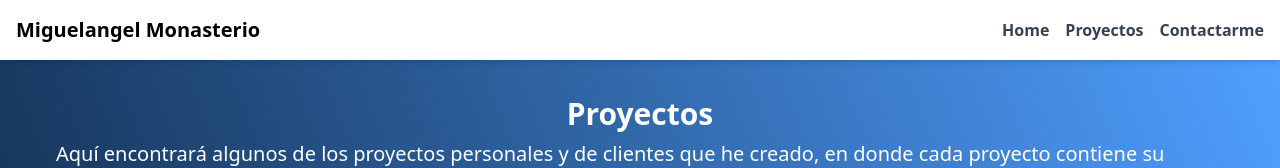
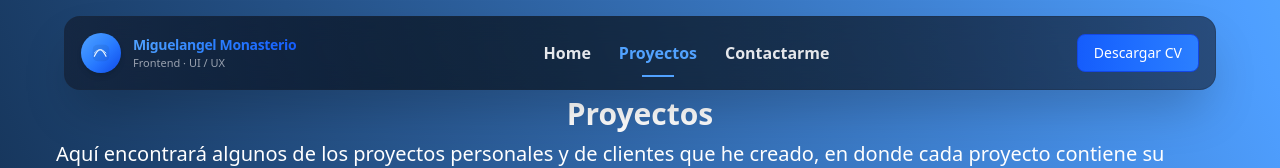
Before and after one commit to M11gueeL/Portfolio, a React (Vite) app: page /projects in a window 1280 px wide. Shown: the top 168 px of the page. Built offline with nearby package versions, Linux system fonts and the light colour scheme.

Commit message:
modernizacion del header

```diff
--- a/src/Layouts/Header.jsx
+++ b/src/Layouts/Header.jsx
@@ -1,31 +1,146 @@
-import { Link } from 'react-router-dom';
-import React, { useState } from 'react';
+import React, { useEffect, useState } from 'react';
+import { NavLink } from 'react-router-dom';
 
 const Header = () => {
   const [isMenuOpen, setIsMenuOpen] = useState(false);
 
-  const toggleMenu = () => {
-    setIsMenuOpen(!isMenuOpen);
-  };
+  const toggleMenu = () => setIsMenuOpen(v => !v);
+
+  // Lock body scroll when mobile menu is open
+  useEffect(() => {
+    document.body.style.overflow = isMenuOpen ? 'hidden' : '';
+    return () => {
+      document.body.style.overflow = '';
+    };
+  }, [isMenuOpen]);
+
+  // Close menu on navigation (useful for mobile)
+  const handleNavClick = () => setIsMenuOpen(false);
+
+  const NavItem = ({ to, children }) => (
+    <NavLink
+      to={to}
+      onClick={handleNavClick}
+      className={({ isActive }) =>
+        `relative font-semibold px-3 py-2 transition-transform duration-300 transform hover:-translate-y-0.5 ${
+          isActive
+            ? 'text-blue-400 after:absolute after:-bottom-1 after:left-1/2 after:-translate-x-1/2 after:w-8 after:h-0.5 after:bg-blue-400'
+            : 'text-gray-200 hover:text-blue-300'
+        }`
+      }
+    >
+      {children}
+    </NavLink>
+  );
 
   return (
-    <header className="fixed top-0 left-0 z-50 w-full bg-white shadow-md">
-      <div className="container mx-auto flex justify-between items-center p-4">
-        <h1 className="sm:text-xl font-bold hover:text-blue-500 transition duration-300">Miguelangel Monasterio</h1>
-        <nav className="hidden md:flex space-x-4 font-bold">
-          <Link to="/" className="text-gray-700 hover:text-blue-500 transition duration-300">Home</Link>
-          <Link to="/projects" className="text-gray-700 hover:text-blue-500 transition duration-300">Proyectos</Link>
-          <Link to="/contact" className="text-gray-700 hover:text-blue-500 transition duration-300">Contactarme</Link>
-        </nav>
-        <button onClick={toggleMenu} className="md:hidden text-gray-700 focus:outline-none transition duration-300 transform hover:scale-110">
-          <i className={`fas ${isMenuOpen ? 'fa-times' : 'fa-bars'}`}></i>
-        </button>
+    <header className="fixed top-4 left-0 right-0 z-50 px-4">
+  <div className="mx-auto max-w-6xl bg-linear-to-r from-gray-900/60 via-black/60 to-gray-900/60 backdrop-blur-md border border-gray-800/30 rounded-2xl shadow-2xl">
+        <div className="flex items-center justify-between gap-4 p-4">
+          {/* Logo */}
+          <NavLink to="/" onClick={handleNavClick} className="flex items-center gap-3">
+            <div className="rounded-full w-10 h-10 flex items-center justify-center bg-linear-to-br from-blue-400 via-blue-500 to-blue-700 shadow-md">
+              {/* improved logo: abstract wave / M mark */}
+              <svg width="20" height="20" viewBox="0 0 24 24" fill="none" xmlns="http://www.w3.org/2000/svg">
+                <rect x="2" y="2" width="20" height="20" rx="6" fill="#0F172A" opacity="0.08" />
+                <path d="M4 16c2-4 4-8 7-8s5 4 7 8" stroke="#EFF6FF" strokeWidth="1.4" strokeLinecap="round" strokeLinejoin="round" />
+                <path d="M4 12c2-2 4-4 7-4s5 2 7 4" stroke="#BFDBFE" strokeWidth="1.2" strokeLinecap="round" strokeLinejoin="round" />
+              </svg>
+            </div>
+            <div className="text-left">
+              <div className="text-sm font-extrabold tracking-tight text-transparent bg-clip-text bg-linear-to-r from-blue-400 via-blue-500 to-blue-600">Miguelangel Monasterio</div>
+              <div className="text-[11px] text-gray-400">Frontend · UI / UX</div>
+            </div>
+          </NavLink>
+
+          {/* Desktop nav */}
+          <nav className="hidden md:flex items-center gap-1">
+            <NavItem to="/">Home</NavItem>
+            <NavItem to="/projects">Proyectos</NavItem>
+            {/* Work removed as requested */}
+            <NavItem to="/contact">Contactarme</NavItem>
+          </nav>
+
+          {/* Actions */}
+          <div className="flex items-center gap-3">
+            <a href="/resume.pdf" className="hidden md:inline-block text-sm font-medium px-4 py-2 rounded-lg bg-linear-to-r from-blue-600 to-blue-500 border border-blue-700 text-white hover:shadow-lg transition-all">Descargar CV</a>
+
+            {/* Mobile menu button */}
+            <button
+              aria-expanded={isMenuOpen}
+              aria-label={isMenuOpen ? 'Cerrar menú' : 'Abrir menú'}
+              onClick={toggleMenu}
+              className="md:hidden p-2 rounded-lg bg-gray-800/30 hover:bg-gray-800/50 text-gray-100 transition-transform duration-300"
+            >
+              {isMenuOpen ? (
+                <svg width="22" height="22" viewBox="0 0 24 24" fill="none" xmlns="http://www.w3.org/2000/svg">
+                  <path d="M6 18L18 6M6 6l12 12" stroke="url(#g)" strokeWidth="1.6" strokeLinecap="round" strokeLinejoin="round" />
+                  <defs>
+                    <linearGradient id="g" x1="0" x2="1">
+                      <stop offset="0" stopColor="#3B82F6" />
+                      <stop offset="1" stopColor="#60A5FA" />
+                    </linearGradient>
+                  </defs>
+                </svg>
+              ) : (
+                <svg width="22" height="22" viewBox="0 0 24 24" fill="none" xmlns="http://www.w3.org/2000/svg">
+                  <path d="M4 6h16M4 12h16M4 18h16" stroke="#F3F4F6" strokeWidth="1.6" strokeLinecap="round" strokeLinejoin="round" />
+                </svg>
+              )}
+            </button>
+          </div>
+        </div>
       </div>
 
-      <div className={`md:hidden overflow-hidden transition-all duration-300 ease-in-out ${isMenuOpen ? 'max-h-48' : 'max-h-0'}`}>
-        <Link to="/" className="block px-4 py-2 text-gray-700 hover:bg-blue-400 hover:text-white transition duration-300">Home</Link>
-        <Link to="/projects" className="block px-4 py-2 text-gray-700 hover:bg-blue-400 hover:text-white transition duration-300">Proyectos</Link>
-        <Link to="/contact" className="block px-4 py-2 text-gray-700 hover:bg-blue-400 hover:text-white transition duration-300">Contactarme</Link>
+      {/* Mobile overlay menu */}
+      <div
+        className={`md:hidden fixed inset-0 z-40 transition-opacity duration-300 ${isMenuOpen ? 'opacity-100 pointer-events-auto' : 'opacity-0 pointer-events-none'}`}
+        aria-hidden={!isMenuOpen}
+      >
+        {/* backdrop: clicking it closes the menu */}
+        <div onClick={() => setIsMenuOpen(false)} className={`absolute inset-0 bg-black/60 backdrop-blur-sm`}></div>
+        <div onClick={(e) => e.stopPropagation()} className={`relative min-h-full flex flex-col justify-between text-center px-6 py-8`}>
+          {/* close button top-right inside overlay */}
+          <button onClick={() => setIsMenuOpen(false)} aria-label="Cerrar menú" className="absolute top-6 right-6 p-2 rounded-full bg-white/6 border border-white/10 text-white">
+            <svg width="18" height="18" viewBox="0 0 24 24" fill="none" xmlns="http://www.w3.org/2000/svg">
+              <path d="M6 18L18 6M6 6l12 12" stroke="#E0F2FE" strokeWidth="1.6" strokeLinecap="round" strokeLinejoin="round" />
+            </svg>
+          </button>
+
+          {/* mini header */}
+          <div className="pt-6">
+            <div className="flex items-center justify-center gap-3">
+              <div className="rounded-full w-12 h-12 flex items-center justify-center bg-linear-to-br from-blue-500 via-blue-600 to-blue-700 shadow-md">
+                <svg width="22" height="22" viewBox="0 0 24 24" fill="none" xmlns="http://www.w3.org/2000/svg">
+                  <rect x="2" y="2" width="20" height="20" rx="6" fill="#0F172A" opacity="0.06" />
+                  <path d="M4 16c2-4 4-8 7-8s5 4 7 8" stroke="#EFF6FF" strokeWidth="1.4" strokeLinecap="round" strokeLinejoin="round" />
+                </svg>
+              </div>
+              <div className="text-left">
+                <div className="text-lg font-bold text-white">Miguelangel Monasterio</div>
+                <div className="text-xs text-gray-300">Frontend · UI / UX</div>
+              </div>
+            </div>
+          </div>
+
+          {/* body: links */}
+          <div className="flex flex-col items-center justify-center gap-6">
+            <NavLink to="/" onClick={handleNavClick} className="text-2xl font-bold text-white hover:text-blue-300 transition">Home</NavLink>
+            <NavLink to="/projects" onClick={handleNavClick} className="text-2xl font-bold text-white hover:text-blue-300 transition">Proyectos</NavLink>
+            <NavLink to="/contact" onClick={handleNavClick} className="text-2xl font-bold text-white hover:text-blue-300 transition">Contactarme</NavLink>
+            <a href="/resume.pdf" onClick={handleNavClick} className="mt-2 inline-block px-8 py-3 rounded-md bg-blue-600 text-white font-semibold shadow-lg">Descargar CV</a>
+          </div>
+
+          {/* mini footer: social links */}
+          <div className="mt-6">
+            <p className="text-sm text-gray-300 max-w-xs mx-auto mb-4">Conecta conmigo en mis redes o envíame un correo. Respondo rápidamente y estoy abierto a nuevos proyectos.</p>
+            <div className="flex items-center justify-center gap-6 mb-4">
+              <a href="https://github.com/M11gueeL" target="_blank" rel="noopener noreferrer" className="text-white text-2xl"><i className="fa-brands fa-github"></i></a>
+              <a href="https://www.linkedin.com/in/miguelangel-monasterio-a7b33530b" target="_blank" rel="noopener noreferrer" className="text-white text-2xl"><i className="fa-brands fa-linkedin-in"></i></a>
+              <a href="mailto:monasteriomiguelangel81@gmail.com" className="text-white text-2xl"><i className="fa-regular fa-envelope"></i></a>
+            </div>
+          </div>
+        </div>
       </div>
     </header>
   );
```
